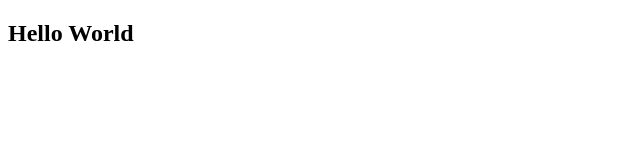
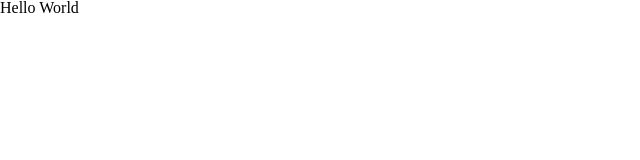
Before and after one commit to izarobetsalicio/Creative-Portfolio-Template-Final-Assignment-Izaro-Betelu, a plain HTML site: page index.html in a window 1280 px wide. Shown: the whole page, without its empty margins (0-640 px from the left). Drawn offline with Linux system fonts and the light colour scheme.

Commit message:
Reset and linked pages

```diff
--- /dev/null
+++ b/assets/css/base.css
@@ -0,0 +1,22 @@
+
+/* Phase 2- Part 1 Fluid Typography (All Grades) */
+
+:root {
+	/* Fluid type scale — min @ 320px, max @ 1200px */
+	--text-xs: clamp(0.75rem, 0.7rem + 0.25vw, 0.875rem);
+	--text-sm: clamp(0.875rem, 0.8rem + 0.375vw, 1rem);
+	--text-base: clamp(1rem, 0.9rem + 0.5vw, 1.125rem);
+	--text-lg: clamp(1.125rem, 1rem + 0.625vw, 1.25rem);
+	--text-xl: clamp(1.25rem, 1.1rem + 0.75vw, 1.5rem);
+	--text-2xl: clamp(1.5rem, 1.25rem + 1.25vw, 2rem);
+	--text-3xl: clamp(2rem, 1.5rem + 2.5vw, 3rem);
+	--text-4xl: clamp(2.5rem, 1.75rem + 3.75vw, 4rem);
+
+	/* Fluid spacing scale */
+	--space-xs: clamp(0.25rem, 0.2rem + 0.25vw, 0.5rem);
+	--space-sm: clamp(0.5rem, 0.4rem + 0.5vw, 0.75rem);
+	--space-md: clamp(1rem, 0.8rem + 1vw, 1.5rem);
+	--space-lg: clamp(1.5rem, 1.2rem + 1.5vw, 2.5rem);
+	--space-xl: clamp(2rem, 1.5rem + 2.5vw, 4rem);
+	--space-2xl: clamp(3rem, 2rem + 5vw, 6rem);
+}
--- /dev/null
+++ b/assets/css/index.css
@@ -0,0 +1,4 @@
+@import url('reset.css');
+@import url('base.css');
+@import url('layout.css');
+@import url('components.css');
--- /dev/null
+++ b/assets/css/reset.css
@@ -0,0 +1,48 @@
+/* http://meyerweb.com/eric/tools/css/reset/
+   v2.0 | 20110126
+   License: none (public domain)
+*/
+
+html, body, div, span, applet, object, iframe,
+h1, h2, h3, h4, h5, h6, p, blockquote, pre,
+a, abbr, acronym, address, big, cite, code,
+del, dfn, em, img, ins, kbd, q, s, samp,
+small, strike, strong, sub, sup, tt, var,
+b, u, i, center,
+dl, dt, dd, ol, ul, li,
+fieldset, form, label, legend,
+table, caption, tbody, tfoot, thead, tr, th, td,
+article, aside, canvas, details, embed,
+figure, figcaption, footer, header, hgroup,
+menu, nav, output, ruby, section, summary,
+time, mark, audio, video {
+	margin: 0;
+	padding: 0;
+	border: 0;
+	font-size: 100%;
+	font: inherit;
+	vertical-align: baseline;
+}
+/* HTML5 display-role reset for older browsers */
+article, aside, details, figcaption, figure,
+footer, header, hgroup, menu, nav, section {
+	display: block;
+}
+body {
+	line-height: 1;
+}
+ol, ul {
+	list-style: none;
+}
+blockquote, q {
+	quotes: none;
+}
+blockquote:before, blockquote:after,
+q:before, q:after {
+	content: '';
+	content: none;
+}
+table {
+	border-collapse: collapse;
+	border-spacing: 0;
+}
--- a/index.html
+++ b/index.html
@@ -4,6 +4,8 @@
     <meta charset="UTF-8">
     <meta name="viewport" content="width=device-width, initial-scale=1.0">
     <title>Creative Portfolio Template</title>
+    <link rel="stylesheet" href="./assets/css/index.css">
+    <script href="./assets/js/main.js"defer></script>
 </head>
 <body>
     <h2>Hello World</h2>
```
Also changed, not shown: assets/css/components.css (added), assets/css/layout.css (added), assets/js/main.js (added).
